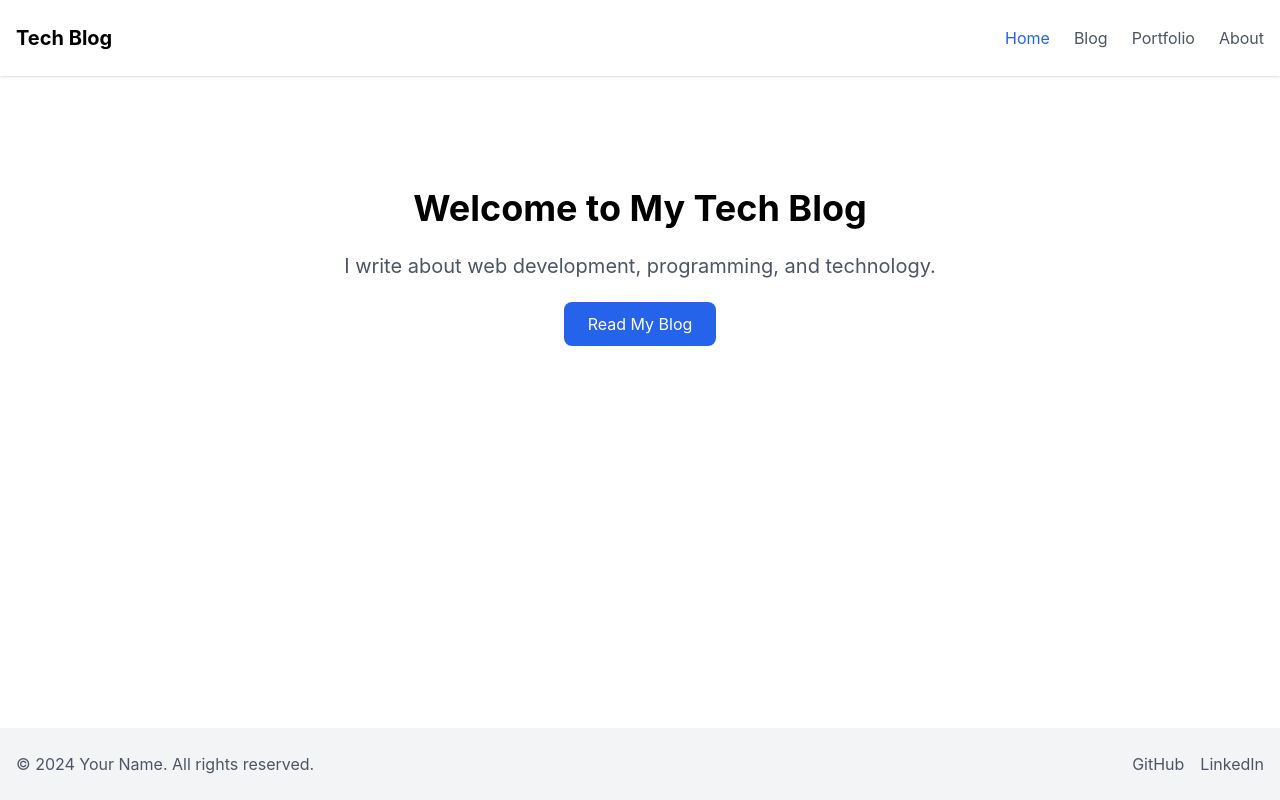
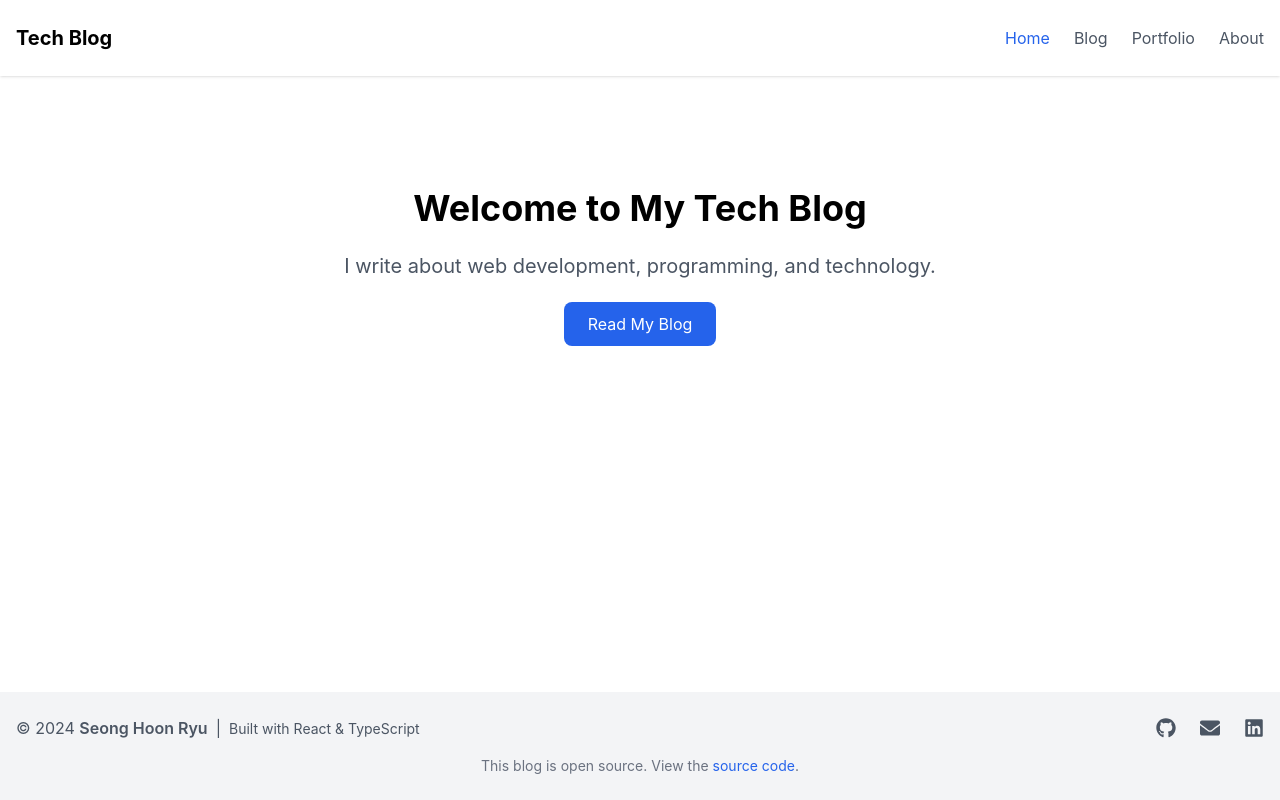
Before and after one commit to rsh1994/rsh1994.github.io, a React (Create React App) app: page /#/ in a window 1280 px wide. Built offline with nearby package versions, Linux system fonts and the light colour scheme; the HTML template or start-up script is replaced by a standard one.

Commit message:
[Blog] footer modigied

```diff
--- a/package.json
+++ b/package.json
@@ -17,6 +17,7 @@
     "process": "^0.11.10",
     "react": "^18.3.1",
     "react-dom": "^18.3.1",
+    "react-icons": "^5.3.0",
     "react-markdown": "^9.0.1",
     "react-router-dom": "^6.27.0",
     "react-scripts": "5.0.1",
--- a/src/components/Layout/Footer.tsx
+++ b/src/components/Layout/Footer.tsx
@@ -1,31 +1,59 @@
 import React from 'react';
+import { FaGithub, FaLinkedin, FaEnvelope } from 'react-icons/fa'; // 아이콘 추가를 위한 import
 
 const Footer: React.FC = () => {
+  const currentYear = new Date().getFullYear();
+
   return (
-    <footer className="bg-gray-100">
+    <footer className="bg-gray-100 mt-auto">
       <div className="container mx-auto px-4 py-6">
-        <div className="flex justify-between items-center">
-          <div>
-            <p className="text-gray-600">© 2024 Your Name. All rights reserved.</p>
+        <div className="flex flex-col md:flex-row justify-between items-center">
+          <div className="mb-4 md:mb-0">
+            <p className="text-gray-600">
+              © {currentYear} <span className="font-semibold">Seong Hoon Ryu</span>
+              <span className="mx-2">|</span>
+              <span className="text-sm">Built with React & TypeScript</span>
+            </p>
           </div>
-          <div className="flex space-x-4">
+          <div className="flex items-center space-x-6">
             <a
-              href="https://github.com/your-username"
+              href="https://github.com/rsh1994"
               target="_blank"
               rel="noopener noreferrer"
-              className="text-gray-600 hover:text-blue-600"
+              className="text-gray-600 hover:text-gray-900 transition-colors"
+              aria-label="GitHub Profile"
             >
-              GitHub
+              <FaGithub className="text-xl" />
             </a>
             <a
-              href="https://linkedin.com/in/your-username"
+              href="mailto:your.email@example.com"
+              className="text-gray-600 hover:text-gray-900 transition-colors"
+              aria-label="Email Contact"
+            >
+              <FaEnvelope className="text-xl" />
+            </a>
+            <a
+              href="https://www.linkedin.com/in/rsh1994"
               target="_blank"
               rel="noopener noreferrer"
-              className="text-gray-600 hover:text-blue-600"
+              className="text-gray-600 hover:text-gray-900 transition-colors"
+              aria-label="LinkedIn Profile"
             >
-              LinkedIn
+              <FaLinkedin className="text-xl" />
             </a>
           </div>
+        </div>
+        <div className="text-center mt-4 text-sm text-gray-500">
+          This blog is open source. View the{' '}
+          <a
+            href="https://github.com/rsh1994/rsh1994.github.io"
+            target="_blank"
+            rel="noopener noreferrer"
+            className="text-blue-600 hover:text-blue-800 transition-colors"
+          >
+            source code
+          </a>
+          .
         </div>
       </div>
     </footer>
```
Also changed, not shown: 1 other file (tests, documents, lock files or other folders).
